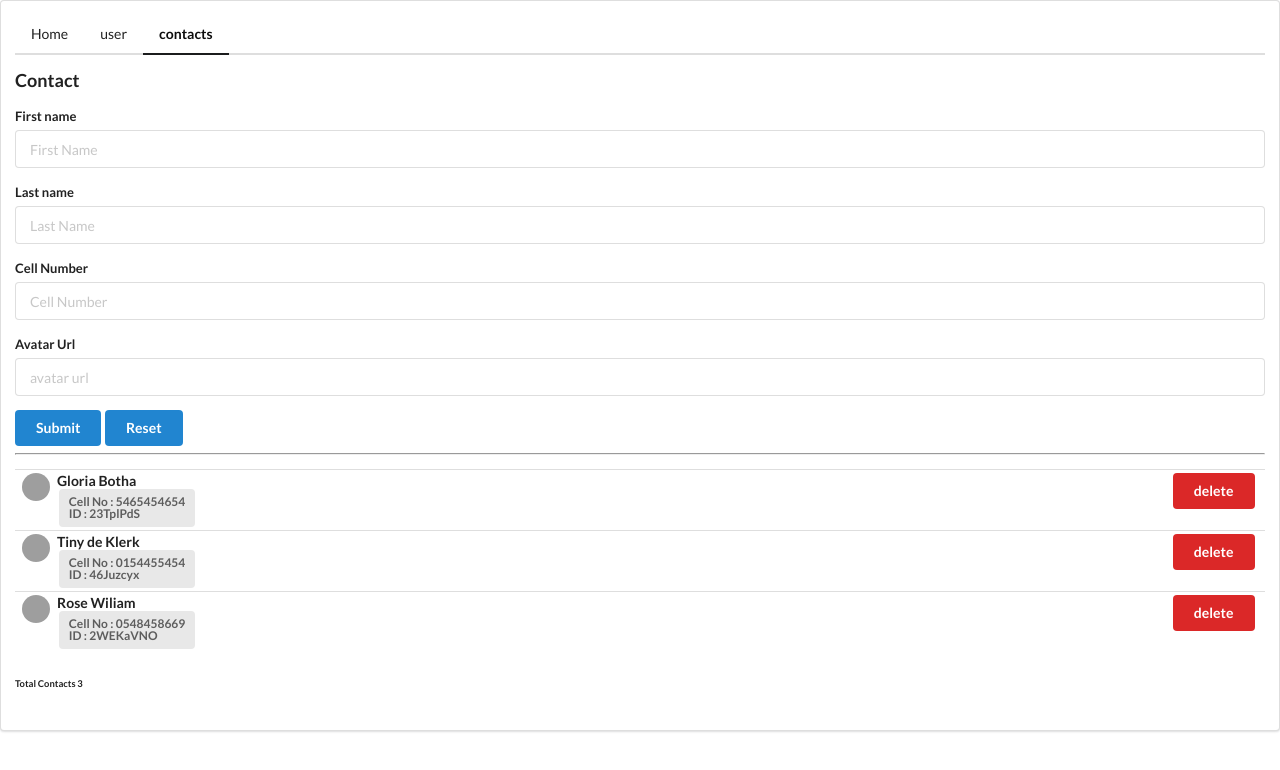
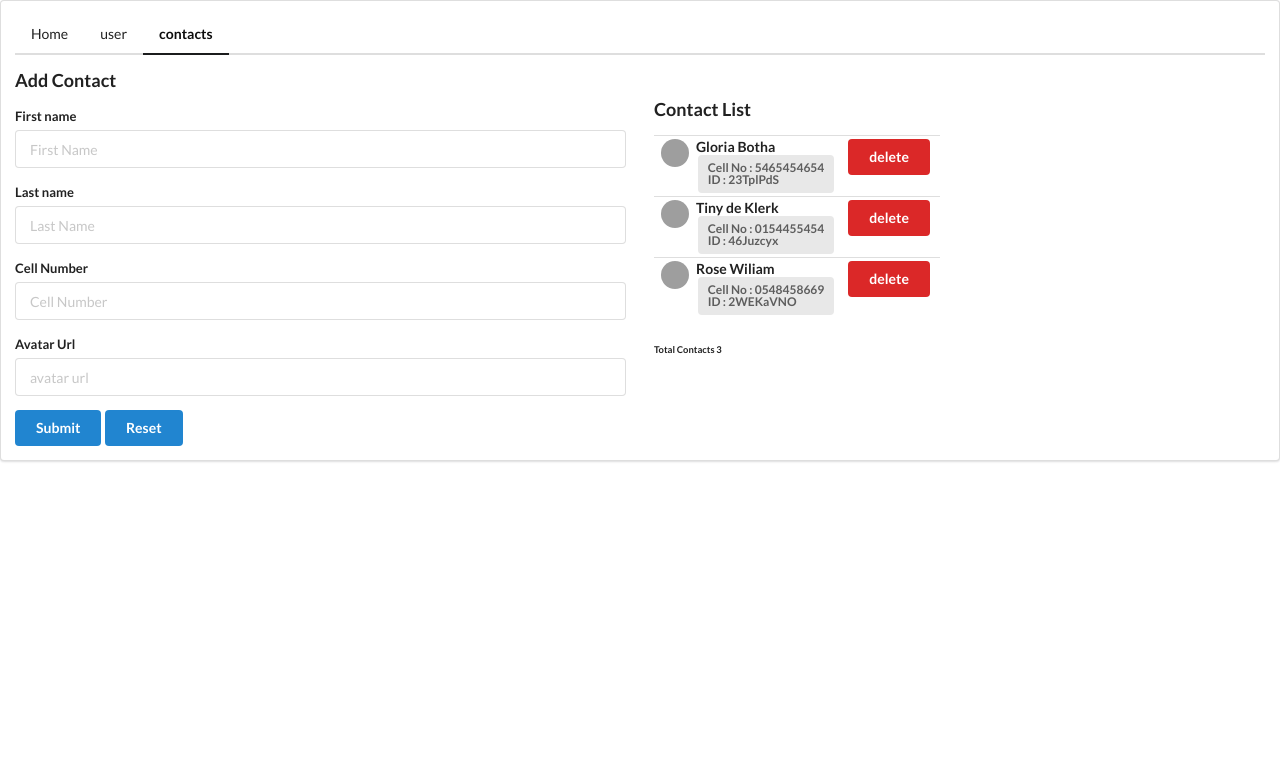
Before and after one commit to Brian611/reactcontactapp, a React (Create React App) app: page /contacts in a window 1280 px wide. Shown: the top 770 px of the page. Built offline with nearby package versions, Linux system fonts and the light colour scheme; grey boxes are pictures that could not be loaded.

Commit message:
Added add content

```diff
--- a/public/style.css
+++ b/public/style.css
@@ -0,0 +1,3 @@
+#contact-list {
+    margin-top: 15%
+}
--- /dev/null
+++ b/src/Components/AddContact.js
@@ -0,0 +1,72 @@
+import React, { Component } from 'react';
+import shortid from 'shortid';
+
+class AddContact extends Component {
+    constructor(props) {
+        super(props);
+        this.state = {
+            id: '',
+            firstName: '',
+            lastName: '',
+            cellNumber: '',
+            avatar: ''
+        }
+        this.handleSubmit = this.handleSubmit.bind(this);
+        this.onHandleChange = this.onHandleChange.bind(this);
+    }
+    onHandleChange(e) {
+
+        this.setState({ [e.target.name]: e.target.value });
+
+    }
+    handleSubmit(e) {
+        e.preventDefault();
+        let guid = shortid.generate();
+        this.setState({ id: guid });
+        console.log("add contact state :", this.state);
+        this.props.onAddContact(this.state);
+        this.setState({
+            id: '',
+            firstName: '',
+            lastName: '',
+            cellNumber: '',
+            avatar: ''
+        });
+    }
+    render() {
+        return (
+            <div>
+                <h3>Add Contact</h3>
+                <form onSubmit={this.handleSubmit}>
+                    <div className="ui form">
+                        <div className="inline feilds">
+                            <div className="field">
+                                <label>First name</label>
+                                <input type="text" placeholder="First Name" name="firstName" onChange={this.onHandleChange} value={this.state.firstName} />
+                            </div>
+                            <div className="field">
+                                <label>Last name</label>
+                                <input type="text" placeholder="Last Name" name="lastName" onChange={this.onHandleChange} value={this.state.lastName} />
+                            </div>
+                            <div className="field">
+                                <label>Cell Number</label>
+                                <input type="text" placeholder="Cell Number" name="cellNumber" onChange={this.onHandleChange} value={this.state.cellNumber} />
+                            </div>
+                            <div className="field">
+                                <label htmlFor="">Avatar Url</label>
+                                <input type="text" placeholder="avatar url" name="avatar" onChange={this.onHandleChange} value={this.state.avatar} />
+                            </div>
+
+                            <div className="seven wide field">
+                                <button className="ui button primary" type="submit">Submit</button>
+                                <button onClick={() => this.setState({})} className="ui button primary" type="reset">Reset</button>
+                            </div>
+                        </div>
+                    </div>
+                </form>
+            </div>
+        );
+    }
+}
+
+export default AddContact;
--- a/src/Components/Contacts.js
+++ b/src/Components/Contacts.js
@@ -1,5 +1,7 @@
 import React, { Component } from 'react';
 import Items from './Items';
+import AddContact from './AddContact';
+import EditContact from './EditContact';
 
 var contacts = [
     { id: "23TplPdS", firstName: "Gloria", lastName: "Botha", cellNumber: "5465454654", avatar: "http://avatars.jurko.net/uploads/avatar_24155.jpg" },
@@ -11,64 +13,43 @@ class Contacts extends Component {
         super(props)
         this.state = {
             contacts,
-            selectedContact: { firstName: '', lastName: '', cellNumber: '', avatar: '' }
+            selectedContact: { firstName: '', lastName: '', cellNumber: '', avatar: '' },
+            editContact: false,
+            addContact: true
         }
 
         this.handleSubmit = this.handleSubmit.bind(this);
-        this.onChange = this.onChange.bind(this);
         this.onSelectedContact = this.onSelectedContact.bind(this);
+        this.onAddContact = this.onAddContact.bind(this);
     }
 
     handleSubmit(e) {
         e.preventDefault();
 
-        console.log(this.state);
-    }
-
-    onChange(e) {
-
-        this.setState(
-            {
-                [e.target.name]: e.target.value
-            });
+        console.log(this.state.contacts);
     }
     onSelectedContact(contact) {
         this.setState({ selectedContact: contact });
+    }
+
+    onAddContact(newContact) {
+        console.log("contact state :", this.state.contacts);
+        // const toBeAddedContact = [...this.state.contacts, newContact]
+        //this.setState({ contacts: toBeAddedContact });
     }
     render() {
 
         return (
             <div>
-                <h3>Contact</h3>
-                <form onSubmit={this.handleSubmit}>
-                    <div className="ui form">
-                        <div className="inline feilds">
-                            <div className="field">
-                                <label>First name</label>
-                                <input type="text" placeholder="First Name" name="firstName" onChange={this.onChange} value={this.state.selectedContact.firstName} />
-                            </div>
-                            <div className="field">
-                                <label>Last name</label>
-                                <input type="text" placeholder="Last Name" name="lastName" onChange={this.onChange} value={this.state.selectedContact.lastName} />
-                            </div>
-                            <div className="field">
-                                <label>Cell Number</label>
-                                <input type="text" placeholder="Cell Number" name="cellNumber" onChange={this.onChange} value={this.state.selectedContact.cellNumber} />
-                            </div>
-                            <div className="field">
-                                <label htmlFor="">Avatar Url</label>
-                                <input type="text" placeholder="avatar url" onChange={this.onChange} value={this.state.selectedContact.avatar} />
-                            </div>
-
-                            <div className="seven wide field">
-                                <button className="ui button primary" type="submit">Submit</button>
-                                <button onClick={() => this.setState({ selectedContact: { firstName: '', lastName: '', cellNumber: '', avatar: '' } })} className="ui button primary" type="reset">Reset</button>
-                            </div>
-                        </div>
+                <div className="ui grid">
+                    <div className="eight wide column">
+                        {this.state.addContact && <AddContact onAddContact={this.onAddContact} />}
+                        {this.state.editContact && <EditContact />}
                     </div>
-                </form>
-                <hr />
-                <Items onSelectedContact={this.onSelectedContact} contacts={this.state.contacts} />
+                    <div className="eight wide colum">
+                        <Items onSelectedContact={this.onSelectedContact} contacts={this.state.contacts} />
+                    </div>
+                </div>
             </div>
         );
     }
--- /dev/null
+++ b/src/Components/EditContact.js
@@ -0,0 +1,46 @@
+import React, { Component } from 'react';
+
+class EditContact extends Component {
+    constructor(props) {
+        super(props);
+        this.state = {
+            firstName: '', lastName: '', cellNumber: '', avatar: ''
+        }
+    }
+    render() {
+        return (
+            <div>
+                <h3>Edit Contact</h3>
+                <form onSubmit={this.handleSubmit}>
+                    <div className="ui form">
+                        <div className="inline feilds">
+                            <div className="field">
+                                <label>First name</label>
+                                <input type="text" placeholder="First Name" name="firstName" onChange={this.handleChange} value={this.state.firstName} />
+                            </div>
+                            <div className="field">
+                                <label>Last name</label>
+                                <input type="text" placeholder="Last Name" name="lastName" onChange={this.handleChange} value={this.state.lastName} />
+                            </div>
+                            <div className="field">
+                                <label>Cell Number</label>
+                                <input type="text" placeholder="Cell Number" name="cellNumber" onChange={this.handleChange} value={this.state.cellNumber} />
+                            </div>
+                            <div className="field">
+                                <label htmlFor="">Avatar Url</label>
+                                <input type="text" placeholder="avatar url" onChange={this.handleChange} value={this.state.avatar} />
+                            </div>
+
+                            <div className="seven wide field">
+                                <button className="ui button primary" type="submit">Submit</button>
+                                <button onClick={() => this.setState({})} className="ui button primary" type="reset">Reset</button>
+                            </div>
+                        </div>
+                    </div>
+                </form>
+            </div>
+        );
+    }
+}
+
+export default EditContact;
--- a/src/Components/Items.js
+++ b/src/Components/Items.js
@@ -8,9 +8,12 @@ const Items = ({ contacts, onSelectedContact }) => {
     });
 
     return (
-        <div className="ui celled animated list">
-            {singleContact}
-            <h6> Total Contacts <span className="label label-info">{contacts.length}</span></h6>
+        <div>
+             <h3 id="contact-list">Contact List</h3>
+            <div className="ui celled animated list">
+                {singleContact}
+                <h6> Total Contacts <span className="label label-info">{contacts.length}</span></h6>
+            </div>
         </div>
     )
 }
```
Also changed, not shown: src/Components/Item.js (indentation only).
